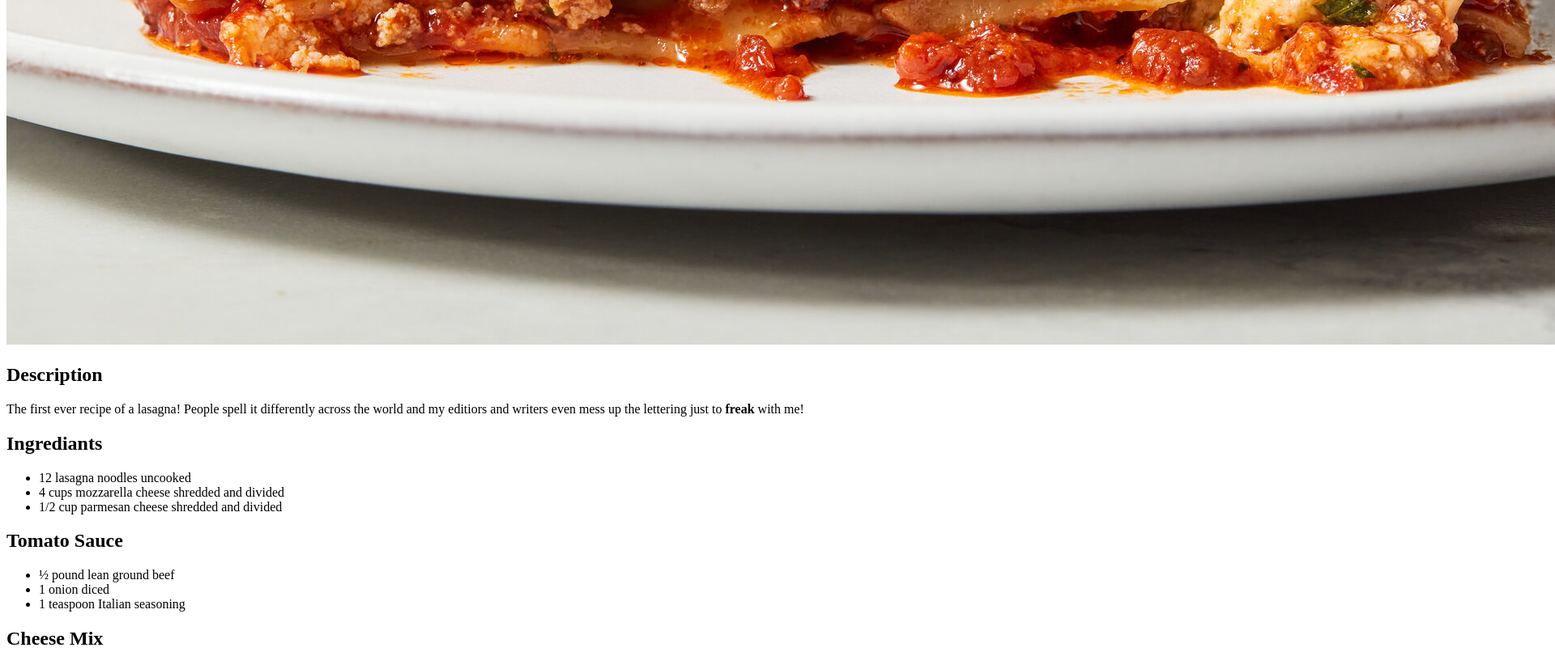
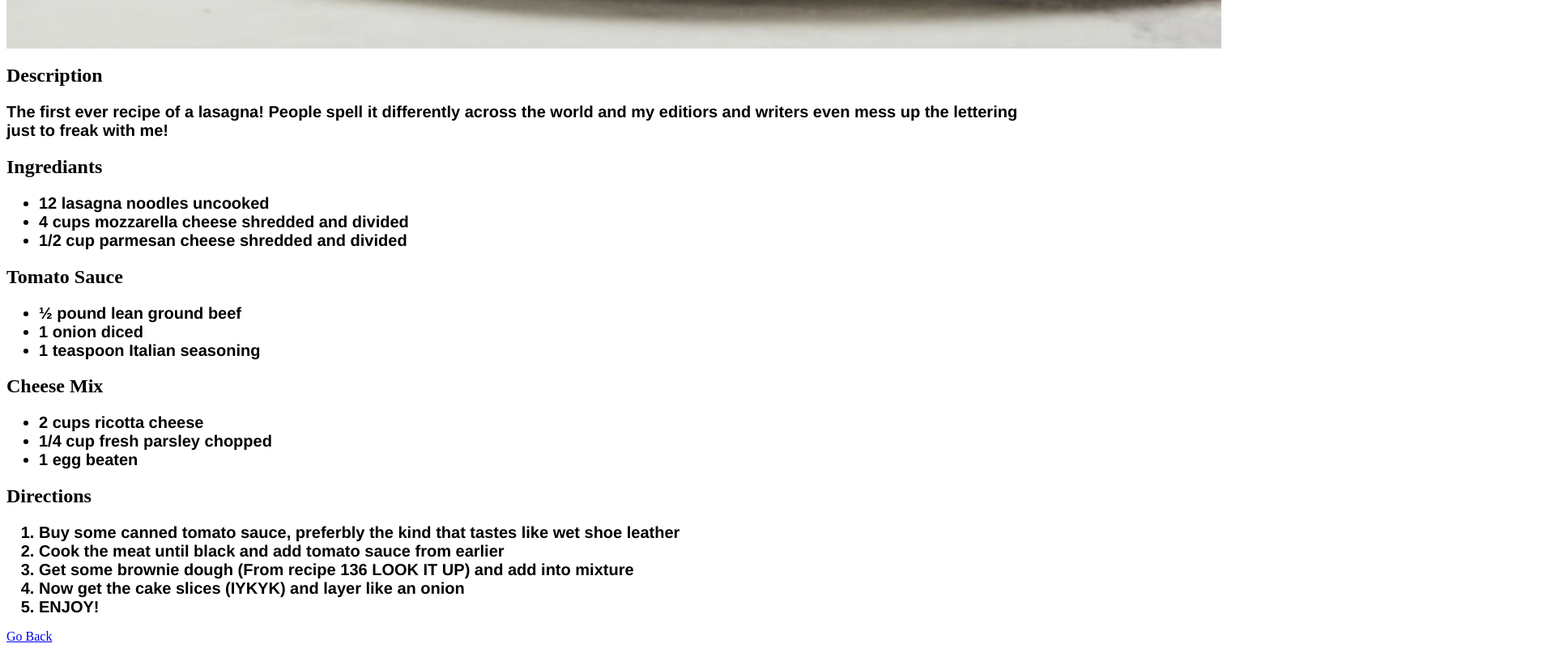
Before and after one commit to paulnguyen5634/odin-recipes, a plain HTML site: page Recipes/lasanga.html in a window 1280 px wide. Shown: the part 1020-1826 px from the top of the page at 81% size, 1920 px wide, since content can reach past the window. Drawn offline with Linux system fonts and the light colour scheme.

Commit message:
Added back link to main recipe page

```diff
--- a/Recipes/lasanga.html
+++ b/Recipes/lasanga.html
@@ -4,12 +4,13 @@
     <meta charset="UTF-8">
     <meta name="viewport" content="width=device-width, initial-scale=1.0">
     <title>Document</title>
+    <link rel="stylesheet" href="style.css">
 </head>
 <body>
     <h1>Recipe for Lasanga</h1>
     <!-- Image of Lasagna -->
     <!-- Goes to PRIOR directory and located the img folder -->
-    <img src="../img/lasagna.jpg">
+    <img class = "recipeImage" src="../img/lasagna.jpg">
 
     <h2> Description </h2>
     <p>
@@ -49,5 +50,8 @@
         <li> Now get the cake slices (IYKYK) and layer like an onion</li>
         <li> ENJOY!</li>
     </ol>
+
+    <!-- Link Back to home -->
+    <a href="../index.html">Go Back</a>
 </body>
 </html>
--- /dev/null
+++ b/Recipes/style.css
@@ -0,0 +1,21 @@
+/* Style.css */
+
+.recipeImage {
+    display: block;
+    margin-left: auto;
+    margin-right: auto;
+    height: 1000px;
+    width: 1500px;
+}
+
+p {
+    font-size: 20px;
+    font-weight: bold;
+    font-family: Helvetica, "Times New Roman", sans-serif;
+}
+
+li {
+    font-size: 20px;
+    font-weight: bold;
+    font-family: Helvetica, "Times New Roman", sans-serif;
+}
--- /dev/null
+++ b/style.css
@@ -0,0 +1,17 @@
+/* Style.css */
+
+/* Making it look nice */
+.proportioned {
+    height: auto;
+    width: 500px;
+
+}
+
+/* Fonts and size for the link */
+
+a {
+    font-size: 30px;
+    font-weight: bold;
+    text-align: center;
+    font-family: Helvetica, "Times New Roman", sans-serif;
+}
```
Also changed, not shown: Recipes/burritos.html (+4 -1 lines), index.html (+2 -1 lines).
